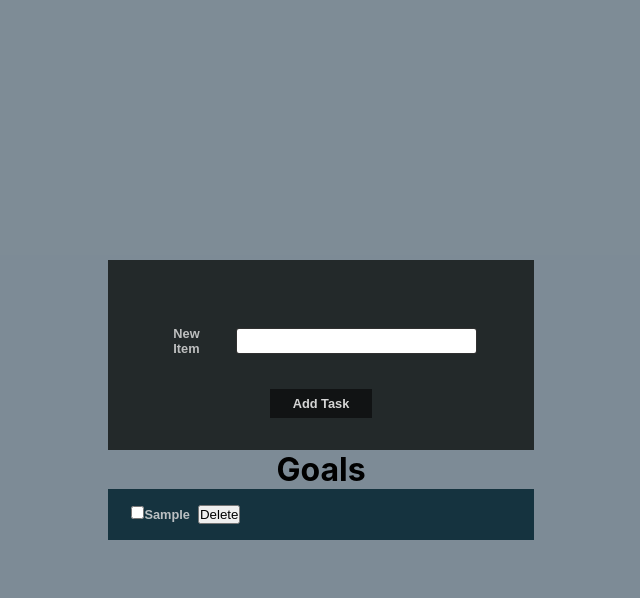
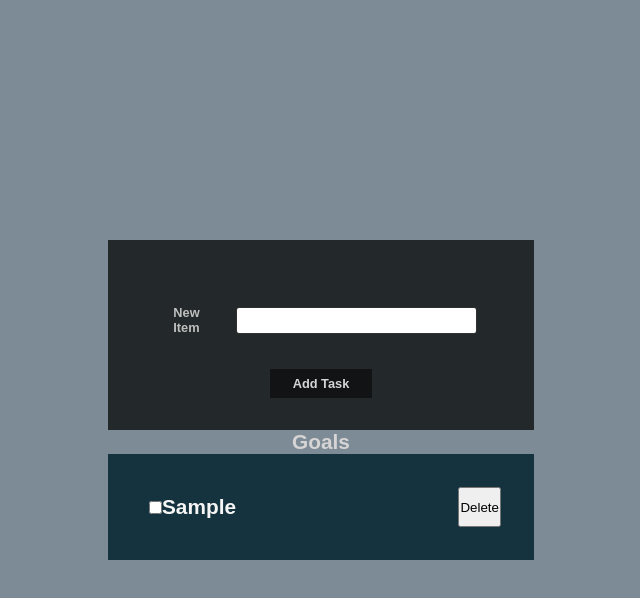
Before and after one commit to mikaer86/Basic-React-Todo-App, a React (Create React App) app: page / in a window 1280 px wide. Both pictures are taken after typing "Sample" into the empty fields and a click on the button "Add Task". Shown: the top 598 px of the page, without its empty margins (319-959 px from the left). Built offline with nearby package versions, Linux system fonts and the light colour scheme.

Commit message:
adjusting positions and paddings in app.css

```diff
--- a/src/App.css
+++ b/src/App.css
@@ -8,6 +8,7 @@
   --background: rgba(45, 68, 85, 0.616);
   --todoElementColor: rgba(4, 37, 49, 0.855);
   --fontSize: 0.8rem;
+  --fontSizeTitle: 1.3rem;
   --labelFonts: 'Noto Sans Chorasmian', sans-serif;
 
 }
@@ -42,6 +43,13 @@
   padding: 1.6rem;
 }
 
+.headTitle {
+  font-family: var(--labelFonts);
+  font-size:var(--fontSizeTitle);
+  color:rgb(214, 212, 212);
+  font-weight: 600;
+}
+
 .taskInput {
 
   width: 80%;
@@ -65,11 +73,28 @@ color: rgba(227, 226, 226, 0.809);
   padding: 0.983rem;
   display: flex;
   flex-direction: column;
-  justify-content: space-between;
+  justify-content: center;
+  align-items: center;
   list-style:  none;
   color: rgba(227, 226, 226, 0.809);;
   font-family: 'Noto Sans Chorasmian', sans-serif;
   background-color: var(--todoElementColor);
+}
+
+.taskItem {
+
+  width: 100%;
+  display: flex;
+  padding: 1.1rem;
+  justify-content: space-between;
+}
+
+.taskLabel {
+
+  font-family: var(--labelFonts);
+  font-size: var(--fontSizeTitle);
+  font-weight: 600;
+  color: whitesmoke;
 }
 
 .btn {
@@ -90,5 +115,6 @@ color: rgba(227, 226, 226, 0.809);
   background-color: rgba(5, 5, 5, 0.58);
   color: rgb(213, 213, 213);
   box-shadow: none;
-  transition: ease-in 0.955s;
+  transition: ease-in-out 0.955s;
+
 }
--- a/src/components/TodoTask.jsx
+++ b/src/components/TodoTask.jsx
@@ -1,8 +1,9 @@
 const TodoTask = ({ completed, id, title, toggleTodo, deleteTodo }) => {
   return (
-    <li>
-      <label>
+    <li className='taskItem'>
+      <label className='taskLabel'>
         <input
+          className='checkTask'
           id={title}
           name='title'
           type='checkbox'
```
Also changed, not shown: 9 other files (tests, documents, lock files or other folders).
